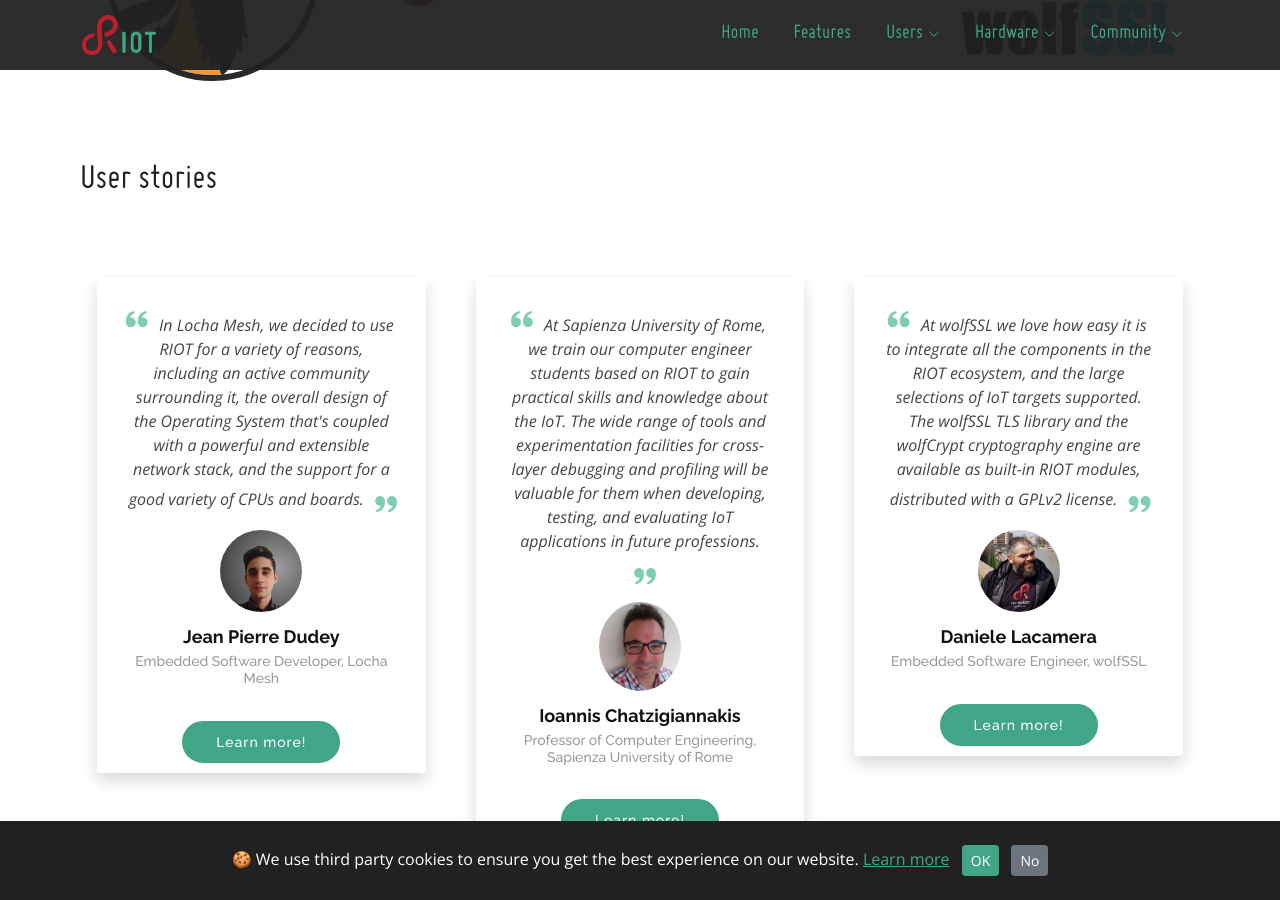
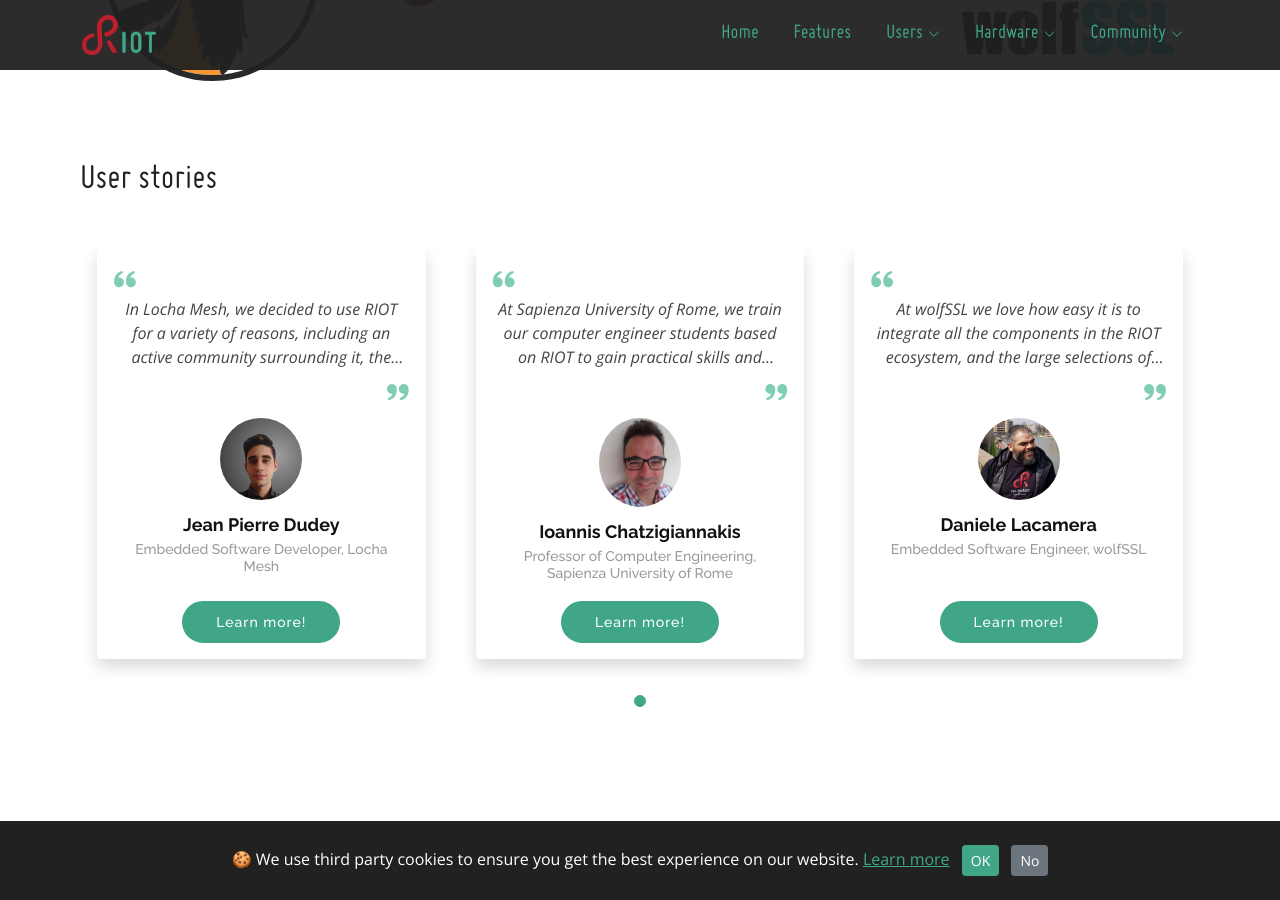
Before and after one commit to RIOT-OS/riot-os.org, a Jekyll site: the page built from index.html, in a window 1280 px wide and 900 px high, scrolled down 5104 px. Built offline with Jekyll 4.4.1, drawn with Linux system fonts in a browser that asks for light colours; some web fonts are replaced.

Commit message:
includes/use-cases-carousel: limit the number of lines in the quote

```diff
--- a/_includes/use-cases-carousel.html
+++ b/_includes/use-cases-carousel.html
@@ -16,10 +16,12 @@
                 {% for use_case in site.use_cases %}
                   {% if use_case.quote %}
                     <div class="swiper-slide">
-                      <div class="use-case-item rounded">
+                      <div class="use-case-item rounded h-100 d-flex flex-column">
                         <p>
                             <i class="bx bxs-quote-alt-left quote-icon-left"></i>
-                            {{ use_case.quote }}
+                            <span class="quote">
+                              {{ use_case.quote }}
+                            </span>
                             <i class="bx bxs-quote-alt-right quote-icon-right"></i>
                         </p>
                         <img src="{{ use_case.user_photo | default: 'riot-logo.png' | prepend: 'assets/img/use-cases/' | relative_url }}"
@@ -27,8 +29,8 @@
                         <h3>{{ use_case.user }}</h3>
                         <h4>{{ use_case.user_position }}, {{ use_case.company }}</h4>
                         {% if use_case.project %}
-                        <div class="col-lg-12 mt-4 text-center">
-                          <a href="{{ use_case.url }}" class="btn-learn-more btn-lg", role="button">Learn more!</a>
+                        <div class="col-12 mb-3 m-auto">
+                          <a href="{{ use_case.url }}" class="btn-learn-more btn-lg m-auto", role="button">Learn more!</a>
                         </div>
                         {% endif %}
                       </div>
--- a/_sass/components/use-cases-carousel.scss
+++ b/_sass/components/use-cases-carousel.scss
@@ -4,8 +4,9 @@
 #use-cases-carousel {
     .use-case-item {
       box-sizing: content-box;
-      padding: 30px 30px 0 30px;
-      margin: 30px 15px;
+      padding: 20px 20px 0 20px;
+      margin-left: 15px;
+      margin-right: 15px;
       text-align: center;
       min-height: 350px;
       box-shadow: 0 .5rem 1rem rgba(0,0,0,.15)!important;
@@ -29,25 +30,39 @@
       .quote-icon-left, .quote-icon-right {
         color: $primary-light;
         font-size: 26px;
+        width: 100%;
       }
       .quote-icon-left {
         display: inline-block;
         left: -5px;
         position: relative;
+        text-align-last: left;
+        width: 100%;
       }
       .quote-icon-right {
         display: inline-block;
         right: -5px;
         position: relative;
+        text-align: right;
         top: 10px;
       }
       p {
         font-style: italic;
         margin: 0 auto 15px auto;
+        .quote {
+          overflow: hidden;
+          text-overflow: ellipsis;
+          display: -webkit-box;
+          -webkit-line-clamp: 3; /* number of lines to show */
+          -webkit-box-orient: vertical;
+        }
       }
     }
+    .swiper-slide {
+      height: auto;
+    }
     .swiper-pagination {
-      margin-top: 20px;
+      margin-top: 60px;
       position: relative;
       .swiper-pagination-bullet {
         width: 12px;
```
